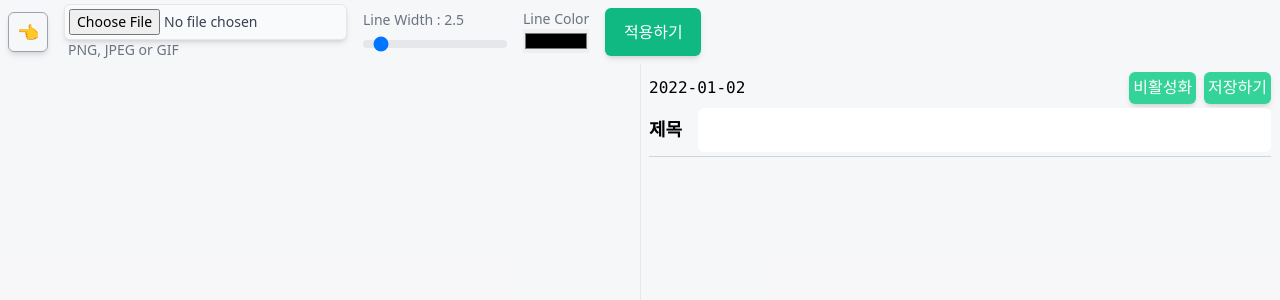
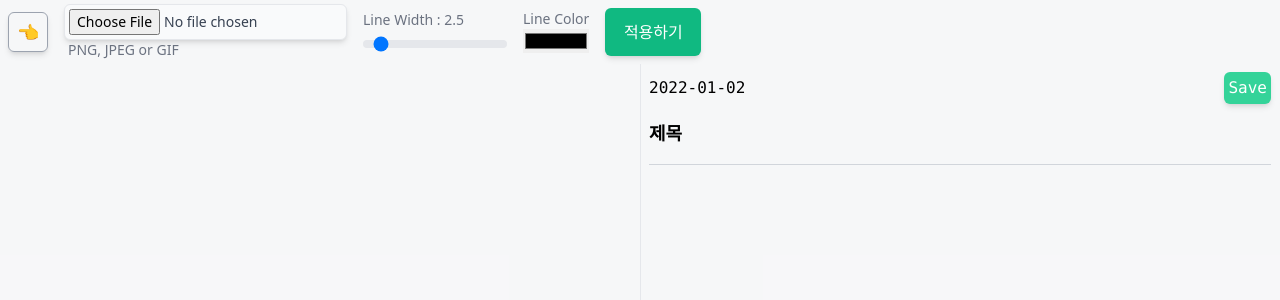
Before and after one commit to onejuice98/juiceplan, a React (Create React App) app: page /diary/2022-01-02 in a window 1280 px wide. Shown: the top 300 px of the page. Built offline with nearby package versions, Linux system fonts and the light colour scheme.

Commit message:
diary_day 🛠 diary recoil state 전면 수정

```diff
--- a/package.json
+++ b/package.json
@@ -60,6 +60,5 @@
     "postcss": "^8.4.21",
     "tailwindcss": "^3.2.4"
   },
-  "homepage": "https://onejuice98.github.io/juiceplan",
-  "proxy": "http://localhost:3001"
+  "homepage": "https://onejuice98.github.io/juiceplan"
 }
--- a/src/components/common/SetBtn.tsx
+++ b/src/components/common/SetBtn.tsx
@@ -93,10 +93,10 @@ const SetBtn = ({
             <GrayText>HighLight Text</GrayText>
             <Select onSelectChange={handleTextBgColor}>
               <option value=""> 기본 </option>
-              <option value="#FFFF00"> 노랑 </option>
-              <option value="#00FEFE"> 청록 </option>
-              <option value="#00FF00"> 녹색 </option>
-              <option value="#FF00FF"> 분홍 </option>
+              <option value="bg-[yellow]"> 노랑 </option>
+              <option value="bg-[blue]"> 청록 </option>
+              <option value="bg-[green]"> 녹색 </option>
+              <option value="bg-[pink]"> 분홍 </option>
             </Select>
           </div>
 
--- a/src/components/diary/editor/Editor.tsx
+++ b/src/components/diary/editor/Editor.tsx
@@ -1,9 +1,4 @@
-import { useRecoilValue } from "recoil";
-import { bgImage } from "../../../recoil/diary";
-import Divider from "../../common/Divider";
-import EditorHead from "./EditorHead";
 import ItemList from "./ItemList";
-import Title from "./Title";
 
 interface IEditor {
   day: string | undefined;
@@ -16,10 +11,7 @@ interface IEditor {
 const Editor = ({ day }: IEditor) => {
   return (
     <div className="gap-1 flex flex-col m-0 p-2">
-      <EditorHead day={day} />
-      <Title />
-      <Divider />
-      <ItemList />
+      <ItemList day={day} />
     </div>
   );
 };
--- a/src/components/diary/editor/EditorHead.tsx
+++ /dev/null
@@ -1,74 +0,0 @@
-import { useEffect } from "react";
-import { useRecoilState, useRecoilValue } from "recoil";
-import {
-  diaryContent,
-  diaryContentType,
-  diaryItemList,
-  diaryItemType,
-  isDisabled,
-  resultTemplate,
-  titleText,
-} from "../../../recoil/diary";
-import JuiceFont from "../../common/JuiceFont";
-
-interface IEditorHead {
-  day: string | undefined;
-}
-/**
- * Editor 의 최상단부 Save / Edit 기능
- * @param day : string(yyyy-MM-dd)
- * @returns Mode Save & Edit 통해 Edit 하고 diaryContent State push
- */
-const EditorHead = ({ day }: IEditorHead) => {
-  const [disabled, setDisabled] = useRecoilState<boolean>(isDisabled);
-  const titleName = useRecoilValue<string>(titleText);
-  const items = useRecoilValue<diaryItemType[]>(diaryItemList);
-  const template = useRecoilValue<string | undefined>(resultTemplate);
-  const [diary, setDiary] = useRecoilState<diaryContentType[]>(diaryContent);
-
-  const onDisabled = () => {
-    setDisabled((prev) => !prev);
-  };
-  const onSave = () => {
-    if (disabled) {
-      const findIndex = diary.findIndex((element) => element.day === day);
-      if (findIndex === -1) {
-        setDiary([
-          ...diary,
-          { day: day, title: titleName, content: items, template: template },
-        ]);
-      } else {
-        let copyDiary = [...diary];
-        copyDiary[findIndex] = {
-          day: day,
-          title: titleName,
-          content: items,
-          template: template,
-        };
-        setDiary(copyDiary);
-      }
-      console.log(diary);
-    }
-  };
-  return (
-    <div className="flex justify-between items-center">
-      <JuiceFont>{day}</JuiceFont>
-      <div className="flex gap-2">
-        <button
-          onClick={onDisabled}
-          className="font-mono bg-emerald-400 p-1 rounded-md shadow-md text-white hover:bg-emerald-600 duration-300"
-        >
-          {disabled ? "활성화" : "비활성화"}
-        </button>
-        <button
-          onClick={onSave}
-          className="font-mono bg-emerald-400 p-1 rounded-md shadow-md text-white hover:bg-emerald-600 duration-300"
-        >
-          저장하기
-        </button>
-      </div>
-    </div>
-  );
-};
-
-export default EditorHead;
--- a/src/components/diary/editor/ItemList.tsx
+++ b/src/components/diary/editor/ItemList.tsx
@@ -1,8 +1,10 @@
 import { Reorder } from "framer-motion";
-import { useEffect, useState } from "react";
+import { useState } from "react";
 import { useForm } from "react-hook-form";
 import { useRecoilState, useRecoilValue } from "recoil";
 import {
+  diaryContent,
+  diaryContentType,
   diaryItemList,
   diaryItemType,
   isDisabled,
@@ -14,16 +16,22 @@ import {
   itemTextColorType,
   itemTextSize,
   itemTextSizeType,
+  resultTemplate,
 } from "../../../recoil/diary";
+import Divider from "../../common/Divider";
+import JuiceFont from "../../common/JuiceFont";
 import SetBtn from "../../common/SetBtn";
 
+interface IEditor {
+  day: string | undefined; // yyyy-MM-dd
+}
 /**
  * Editor의 중하단부, context의 List를 더하거나 CSS를 수정한다. 내용을 추가 할 수 있다.
  * @returns Item List 가 출력 (Item -> 내용)
  */
-const ItemList = () => {
-  const { register, watch, setValue } = useForm();
-  const disabled = useRecoilValue<boolean>(isDisabled);
+const ItemList = ({ day }: IEditor) => {
+  const { register, setValue, handleSubmit, getValues } = useForm();
+  const [disabled] = useRecoilState<boolean>(isDisabled);
   const [items, setItems] = useRecoilState<diaryItemType[]>(diaryItemList);
   // recoil default 가 0 가 있어서 1부터다!
   const [itemId, setItemId] = useState<number>(1);
@@ -32,6 +40,9 @@ const ItemList = () => {
   const [color, setColor] = useRecoilState<itemTextColorType>(itemTextColor);
   const [bgColor, setBgColor] =
     useRecoilState<itemTextBgColorType>(itemTextBgColor);
+  const template = useRecoilValue<string | undefined>(resultTemplate);
+  const [diary, setDiary] = useRecoilState<diaryContentType[]>(diaryContent);
+  const [submitNums, setSubmitNums] = useState(0);
 
   const onPlusClick = () => {
     setItemId((prev) => prev + 1);
@@ -54,19 +65,67 @@ const ItemList = () => {
     setBgColor("");
   };
 
-  useEffect(() => {
+  const onValid = () => {
     let tempItemList: diaryItemType[] = [];
     for (let i = 0; i < items.length; i++) {
       let temp: diaryItemType = {
         id: "context" + i,
-        context: watch("context" + i),
+        context: getValues("context" + i),
         style: style[i],
       };
       tempItemList.push(temp);
     }
     setItems(tempItemList);
-  }, [disabled, style]);
+    const findIndex = diary.findIndex((element) => element.day === day);
+    if (findIndex === -1) {
+      setDiary([
+        ...diary,
+        {
+          day: day,
+          title: getValues("titleContent"),
+          content: tempItemList,
+          template: template,
+        },
+      ]);
+    } else {
+      let copyDiary = [...diary];
+      copyDiary[findIndex] = {
+        day: day,
+        title: getValues("titleContent"),
+        content: tempItemList,
+        template: template,
+      };
+      setDiary(copyDiary);
+    }
+    if (submitNums > 1) setSubmitNums(0);
+  };
   return (
+    <form onSubmit={handleSubmit(onValid)} className="flex flex-col gap-2">
+      <div className="flex justify-between items-center">
+        <JuiceFont>{day}</JuiceFont>
+        <div className="flex gap-2">
+          <button
+            onClick={() => setSubmitNums((prev) => prev + 1)}
+            type="submit"
+            className="font-mono bg-emerald-400 p-1 rounded-md shadow-md text-white hover:bg-emerald-600 duration-300"
+          >
+            {submitNums === 0 && "Save"}
+            {submitNums === 1 && "한번더"}
+          </button>
+        </div>
+      </div>
+      <div className="flex gap-4 items-center">
+        <JuiceFont isBold isBig others="whitespace-nowrap">
+          제목
+        </JuiceFont>
+        <div
+          {...register("titleContent")}
+          contentEditable={!disabled}
+          onInput={(e) => setValue("titleContent", e.currentTarget.textContent)}
+          className="p-2 font-bold text-lg border-none w-full rounded-md"
+        />
+      </div>
+      <Divider />
       <Reorder.Group axis="y" values={items} onReorder={setItems}>
         <div>
           {items.map((value, index) => (
@@ -99,14 +158,17 @@ const ItemList = () => {
                 <div
                   {...register(value.id)}
                   contentEditable={!disabled}
-                onInput={(e) => setValue(value.id, e.currentTarget.textContent)}
-                className={`font-mono  border-none rounded-sm w-full px-1 active:bg-blue-200 active:rounded-sm duration-150 whitespace-pre-line ${value.style.textSize} ${value.style.textColor} bg-[${value.style.textBg}]`}
+                  onInput={(e) =>
+                    setValue(value.id, e.currentTarget.textContent)
+                  }
+                  className={`font-mono  border-none rounded-sm w-full px-1 active:bg-blue-200 active:rounded-sm duration-150 whitespace-pre-line ${value.style.textSize} ${value.style.textColor} ${value.style.textBg}`}
                 />
               </div>
             </Reorder.Item>
           ))}
         </div>
       </Reorder.Group>
+    </form>
   );
 };
 export default ItemList;
--- a/src/components/diary/editor/Title.tsx
+++ /dev/null
@@ -1,35 +0,0 @@
-import { useEffect } from "react";
-import { useForm } from "react-hook-form";
-import { useRecoilValue, useSetRecoilState } from "recoil";
-import { isDisabled, titleText } from "../../../recoil/diary";
-import JuiceFont from "../../common/JuiceFont";
-
-/**
- * Editor 의 상단부, title을 입력할 수 있게 된다.
- * @returns title Input Box
- */
-const Title = () => {
-  const { register, watch } = useForm();
-  const disabled = useRecoilValue<boolean>(isDisabled);
-  const setTitle = useSetRecoilState<string>(titleText);
-
-  // disabled 가 켜질때만 저장
-  useEffect(() => {
-    !disabled && setTitle(watch("titleContent"));
-  }, [disabled]);
-
-  return (
-    <div className="flex gap-4 items-center">
-      <JuiceFont isBold isBig others="whitespace-nowrap">
-        제목
-      </JuiceFont>
-      <input
-        {...register("titleContent")}
-        disabled={disabled}
-        className="p-2 font-bold text-lg border-none w-full rounded-md"
-      />
-    </div>
-  );
-};
-
-export default Title;
--- a/src/components/diary/template/Template.tsx
+++ b/src/components/diary/template/Template.tsx
@@ -52,8 +52,7 @@ const Template = ({ width, height }: ITemplate) => {
   }, [templateImg[0], width, height]);
 
   useEffect(() => {
-    const canvas = canvasRef.current;
-    setResultTemplate(canvas?.toDataURL());
+    setResultTemplate(canvasRef.current?.toDataURL());
   }, [isApply]);
   const drawing = (event: React.MouseEvent<HTMLCanvasElement, MouseEvent>) => {
     const { offsetX, offsetY } = event.nativeEvent;
--- a/src/recoil/diary.ts
+++ b/src/recoil/diary.ts
@@ -29,10 +29,10 @@ export type itemTextColorType =
 
 // 노랑, 청록색, 녹색, 분홍색
 export type itemTextBgColorType =
-  | "#FFFF00"
-  | "#00FEFE"
-  | "#00FF00"
-  | "#FF00FF"
+  | "bg-[yellow]"
+  | "bg-[blue]"
+  | "bg-[green]"
+  | "bg-[pink]"
   | ""
   | string;
 export type itemStyleType = {
```
Lines whose indentation alone changed are shown as unchanged.
